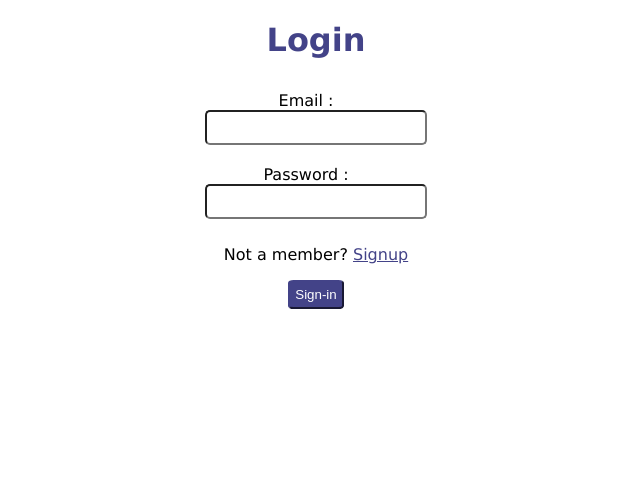
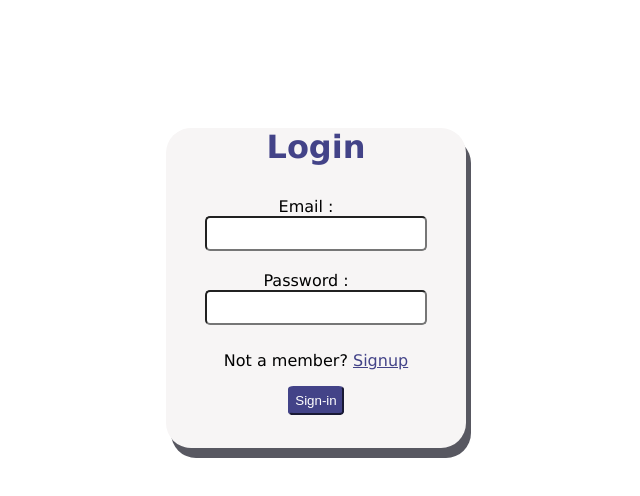
Before and after one commit to Batoul-Alsayyed/Survey-Builder, a React (Create React App) app in the folder my-react-app/: page / in a window 1280 px wide. Shown: the top 496 px of the page, without its empty margins (324-964 px from the left). Built offline with nearby package versions, Linux system fonts and the light colour scheme.

Commit message:
Adding styles for login page

```diff
--- a/my-react-app/src/App.css
+++ b/my-react-app/src/App.css
@@ -6,6 +6,16 @@
   background-color: rgb(247, 245, 245);
   width: 300px;
   height: 420px;
+  margin-left: auto;
+  margin-right: auto;
+  margin-top: 10%;
+  border-radius: 25px;
+  box-shadow: 5px 10px rgb(88, 88, 97);
+}
+.container2{
+  background-color: rgb(247, 245, 245);
+  width: 300px;
+  height: 320px;
   margin-left: auto;
   margin-right: auto;
   margin-top: 10%;
```
